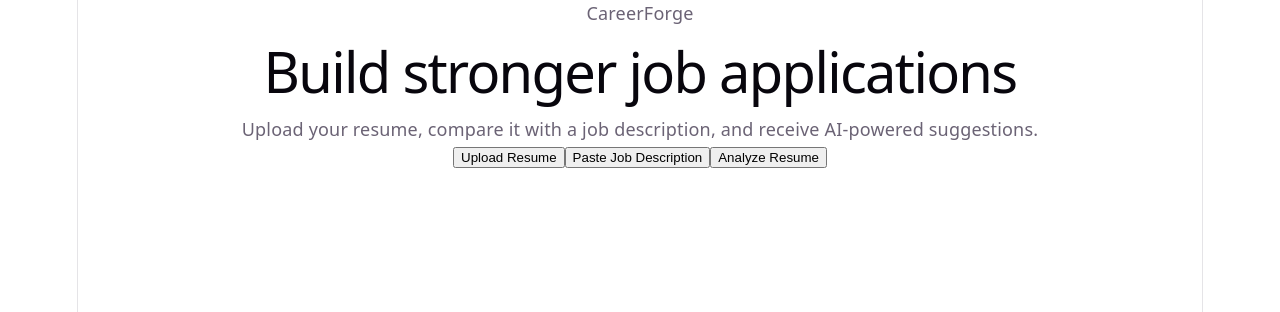
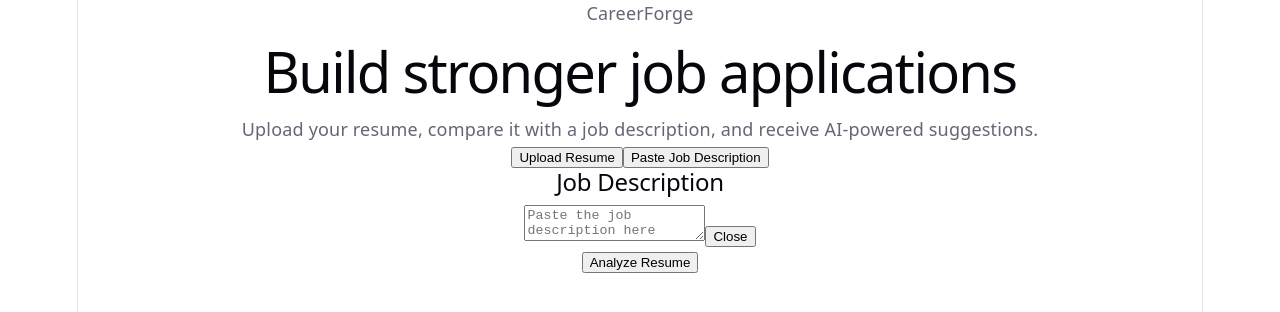
Before and after one commit to ReyRey795/CareerForge, a React (Vite) app in the folder frontend/: page / in a window 1280 px wide. Both pictures are taken after a click on the button "Paste Job Description". Shown: the top 312 px of the page. Built offline with nearby package versions, Linux system fonts and the light colour scheme.

Commit message:
feat: implement job description input workflow. Created a JobDescription file, added component state to App.tsx.

```diff
--- a/frontend/src/App.tsx
+++ b/frontend/src/App.tsx
@@ -3,13 +3,17 @@ import './App.css'
 import Header from './components/Header'
 import ActionButton from './components/ActionButton'
 import ResumeUpload from './components/ResumeUpload'
+import JobDescription from './components/JobDescription'
 
 function App() {
-  const [showForm, setShowForm] = useState(false)
 
-  // App owns the resume text so it can be shared with future
-  // analysis, comparison, and cover letter features.
+  // Use states below
+  const [showResumeForm, setShowResumeForm] = useState(false)
+  const [showJobDescriptionForm, setShowJobDescriptionForm] = useState(false)
+
+  // Empty strings below
   const [resumeText, setResumeText] = useState('')
+  const [jobDescription, setJobDescription] = useState('')
 
   return (
     <main>
@@ -25,21 +29,30 @@ function App() {
 
         <ActionButton
           text="Upload Resume"
-          onClick={() => setShowForm(true)}
+          onClick={() => setShowResumeForm(true)}
         />
 
-        {showForm && (
+        {showResumeForm && (
           <ResumeUpload
             resumeText={resumeText}
             setResumeText={setResumeText}
-            onClose={() => setShowForm(false)}
+            onClose={() => setShowResumeForm(false)}
           />
         )}
 
         {/* Placeholder until job description input is implemented */}
-        <button type="button">
-          Paste Job Description
-        </button>
+        <ActionButton
+          text="Paste Job Description"
+          onClick={() => setShowJobDescriptionForm(true)}
+        />
+
+        {showJobDescriptionForm && (
+          <JobDescription
+            jobDescription={jobDescription}
+            setJobDescription={setJobDescription}
+            onClose={() => setShowJobDescriptionForm(false)}
+          />
+        )}
 
         {/* Placeholder until resume analysis is implemented */}
         <button type="button">
--- /dev/null
+++ b/frontend/src/components/JobDescription.tsx
@@ -0,0 +1,29 @@
+type JobDescriptionProps = {
+  jobDescription: string
+  setJobDescription: (text: string) => void
+  onClose: () => void
+}
+
+function JobDescription({
+  jobDescription,
+  setJobDescription,
+  onClose,
+}: JobDescriptionProps) {
+  return (
+    <section>
+      <h2>Job Description</h2>
+
+      <textarea
+        value={jobDescription}
+        onChange={(event) => setJobDescription(event.target.value)}
+        placeholder="Paste the job description here"
+      />
+
+      <button type="button" onClick={onClose}>
+        Close
+      </button>
+    </section>
+  )
+}
+
+export default JobDescription
```
